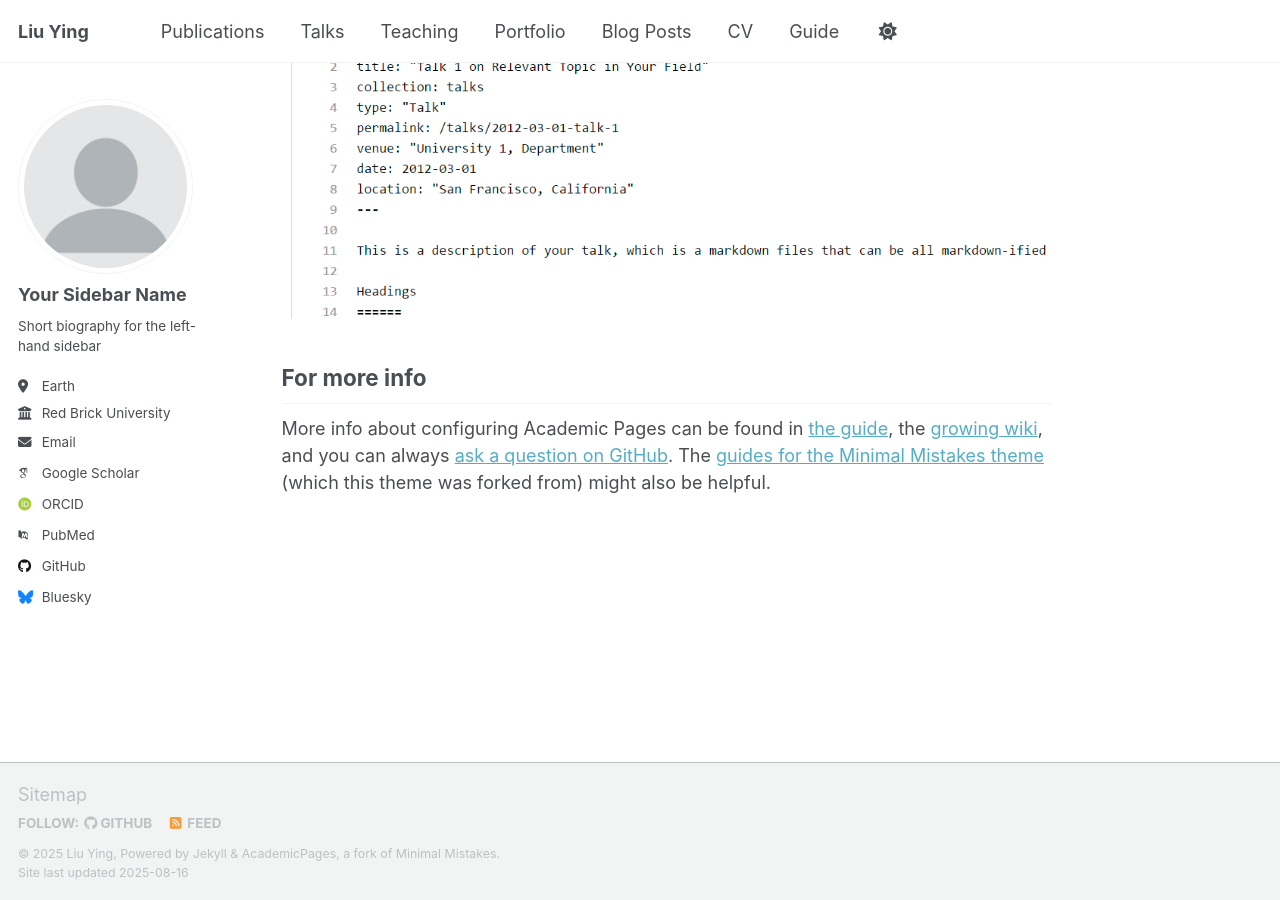
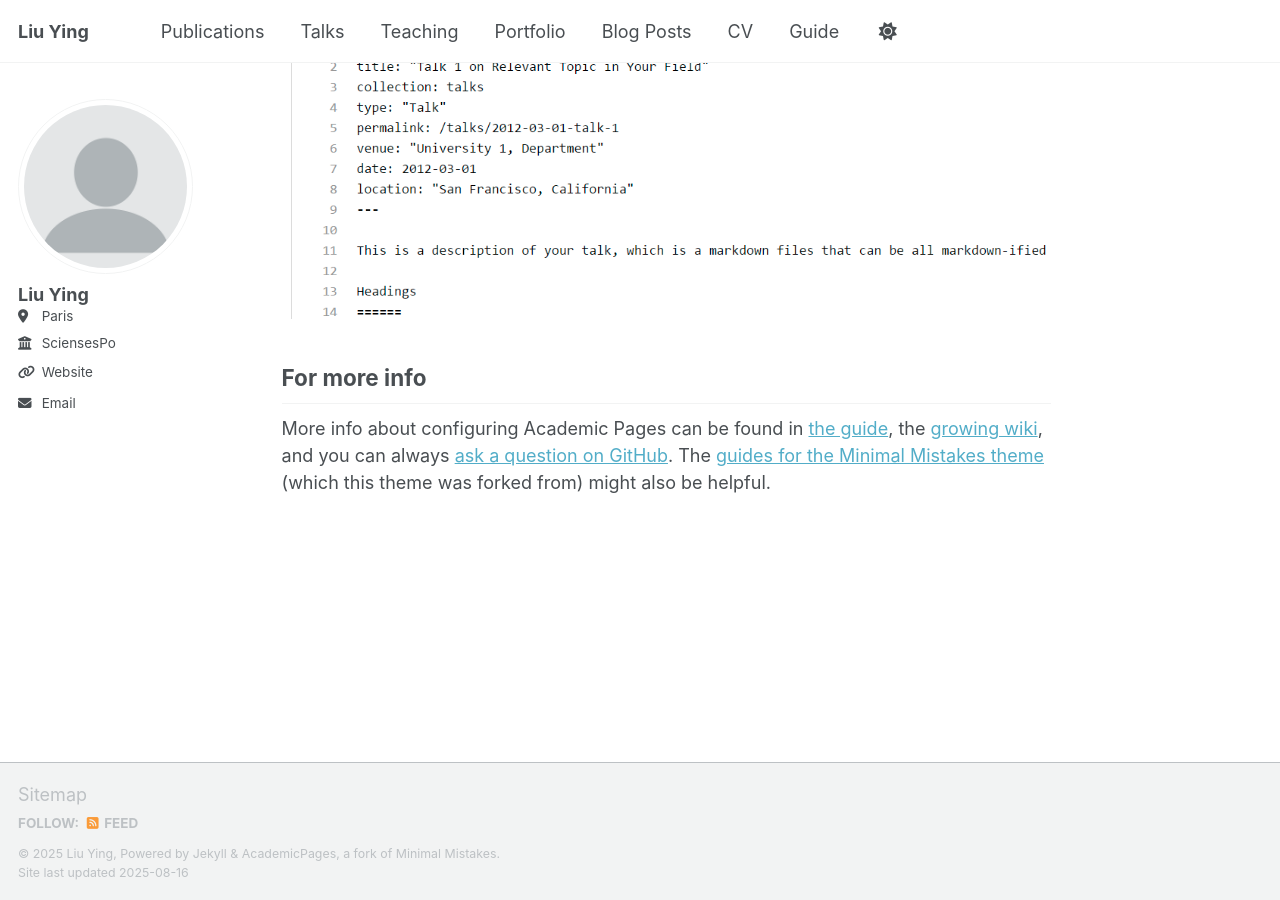
Before and after one commit to realdameiniu/realdameiniu.github.io, a Jekyll site: the page built from _pages/about.md, in a window 1280 px wide and 900 px high, scrolled down 2880 px. Built offline with Jekyll 4.4.1, drawn with Linux system fonts in a browser that asks for light colours; some web fonts are replaced; a script that is not in the unit is left out.

Commit message:
Update _config.yml

```diff
--- a/_config.yml
+++ b/_config.yml
@@ -23,23 +23,23 @@ repository               : "academicpages/academicpages.github.io"
 author:
   # Biographic information
   avatar           : "profile.png"
-  name             : "Your Sidebar Name"
+  name             : "Liu Ying"
   pronouns         : # example: "she/her"
-  bio              : "Short biography for the left-hand sidebar"
-  location         : "Earth"
-  employer         : "Red Brick University"
-  uri              : # URL
-  email            : "none@example.org"
+  bio              : # "Short biography for the left-hand sidebar"
+  location         : "Paris"
+  employer         : "SciensesPo"
+  uri              : "https://www.sciencespo.fr/cris/en/people/affiliated-researcher/ying-liu/"
+  email            : "ying.liu@sciencespo.fr"
 
   # Academic websites
   academia         : # URL
   arxiv            : # URL - Update with the correct link to your profile
-  googlescholar    : "https://scholar.google.com/citations?user=PS_CX0AAAAAJ"
+  googlescholar    : #"https://scholar.google.com/citations?user=PS_CX0AAAAAJ"
   inspire-hep      : # URL
   impactstory      : # URL
-  orcid            : "http://orcid.org/yourorcidurl"
+  orcid            : #"http://orcid.org/yourorcidurl"
   semantic         : # URL
-  pubmed           : "https://www.ncbi.nlm.nih.gov/pubmed/?term=john+snow"
+  pubmed           : #"https://www.ncbi.nlm.nih.gov/pubmed/?term=john+snow"
   researchgate     : # URL
   scopus           : # URL
 
@@ -47,13 +47,13 @@ author:
   bitbucket        : # Username - Update with your username on the site
   codepen          : # Username
   dribbble         : # Username
-  github           : "academicpages"
+  github           : #"academicpages"
   kaggle           : # Username
   stackoverflow    : # User number or user number and name (i.e., use "1" or "1/jeff-atwood")
 
   # Social media
   artstation       : # Username
-  bluesky          : "bsky.app" # Replace this with you Bluesky username
+  bluesky          : #"bsky.app" # Replace this with you Bluesky username
   facebook         : # Username
   flickr           : # Username
   foursquare       : # Username
```
